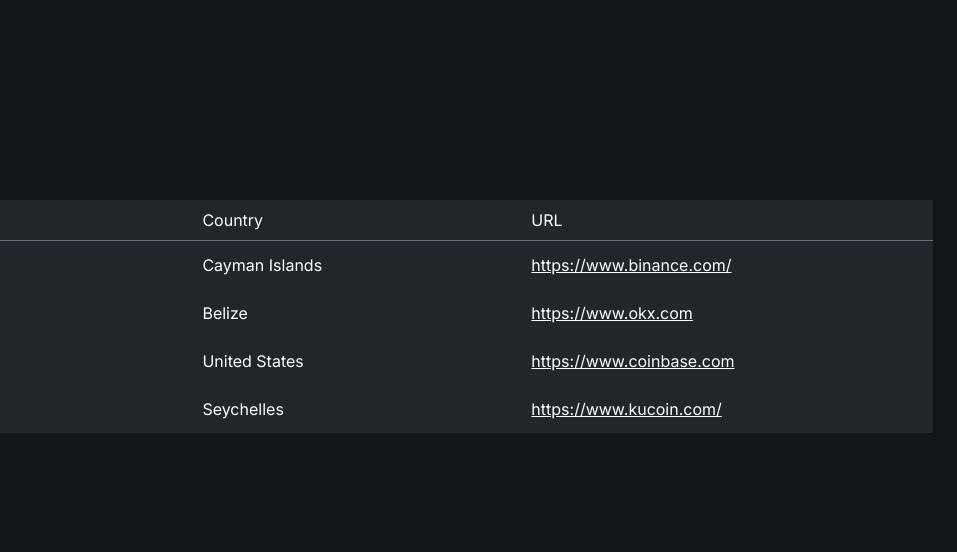
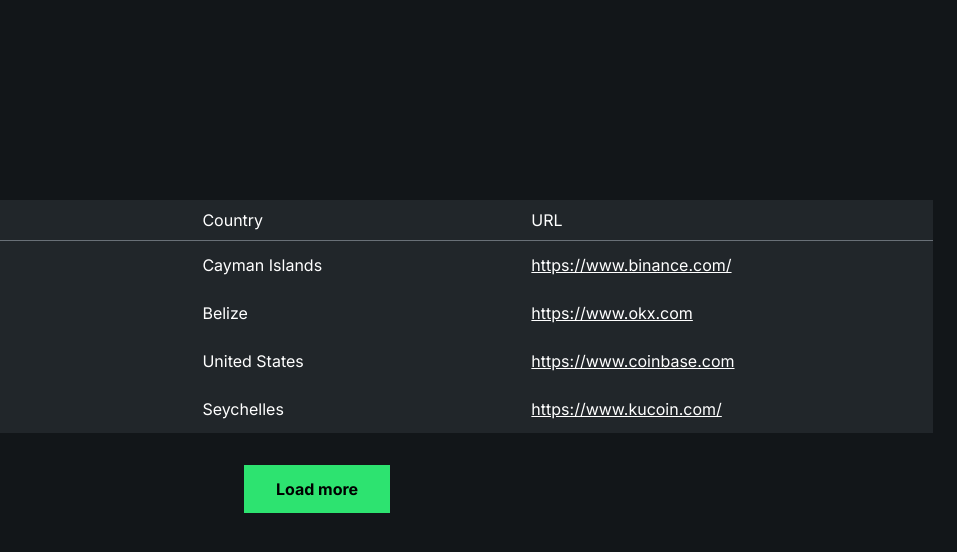
Before and after one commit to therealemjy/stake-fish-tech-test, a Gatsby site: page / in a window 1280 px wide. Shown: the full height of the page, 323-1280 px from the left. Built offline with nearby package versions, Linux system fonts and the light colour scheme; Gatsby itself is replaced by a stand-in of ours.

Commit message:
add "Load more" button to ExchangeList

```diff
--- a/src/components/ExchangeList/index.tsx
+++ b/src/components/ExchangeList/index.tsx
@@ -14,14 +14,18 @@
 export interface ExchangeListProps
   extends React.HTMLAttributes<HTMLDivElement> {
   exchanges: Exchange[];
+  onLoadMore: () => void;
+  isLoadingMore?: boolean;
 }
 
 const ExchangeList: React.FC<ExchangeListProps> = ({
   exchanges,
+  onLoadMore,
+  isLoadingMore = false,
   ...containerProps
 }) => (
   <Styles.Container {...containerProps}>
-    <table>
+    <Styles.Table>
       <tr>
         <Styles.RankCell>#</Styles.RankCell>
         <Styles.ExchangeCell>Exchange</Styles.ExchangeCell>
@@ -56,9 +60,13 @@
           </td>
         </tr>
       ))}
-    </table>
+    </Styles.Table>
 
-    {/* TODO: add button to load more rows */}
+    <Styles.LoadMoreButton
+      label="Load more"
+      onClick={onLoadMore}
+      disabled={isLoadingMore}
+    />
   </Styles.Container>
 );
 
--- a/src/components/ExchangeList/styles.tsx
+++ b/src/components/ExchangeList/styles.tsx
@@ -1,12 +1,17 @@
 import styled from 'styled-components';
 import { Link } from 'gatsby';
 
-import Palette from '../../constants/palette';
+import Button from '../Button';
 import BASE_SIZE from '../../constants/baseSize';
 
-export const Container = styled.div`
-  background-color: ${Palette.asphaltGrey};
+export const Container = styled.div``;
+
+export const TableContainer = styled.div`
   overflow-x: auto;
+`;
+
+export const Table = styled.table`
+  margin-bottom: ${BASE_SIZE * 4}px;
 `;
 
 export const RankCell = styled.th`
@@ -35,3 +40,9 @@
   height: ${BASE_SIZE * 4}px;
   margin-right: ${BASE_SIZE * 2}px;
 `;
+
+export const LoadMoreButton = styled(Button)`
+  display: block;
+  margin-left: auto;
+  margin-right: auto;
+`;
```
